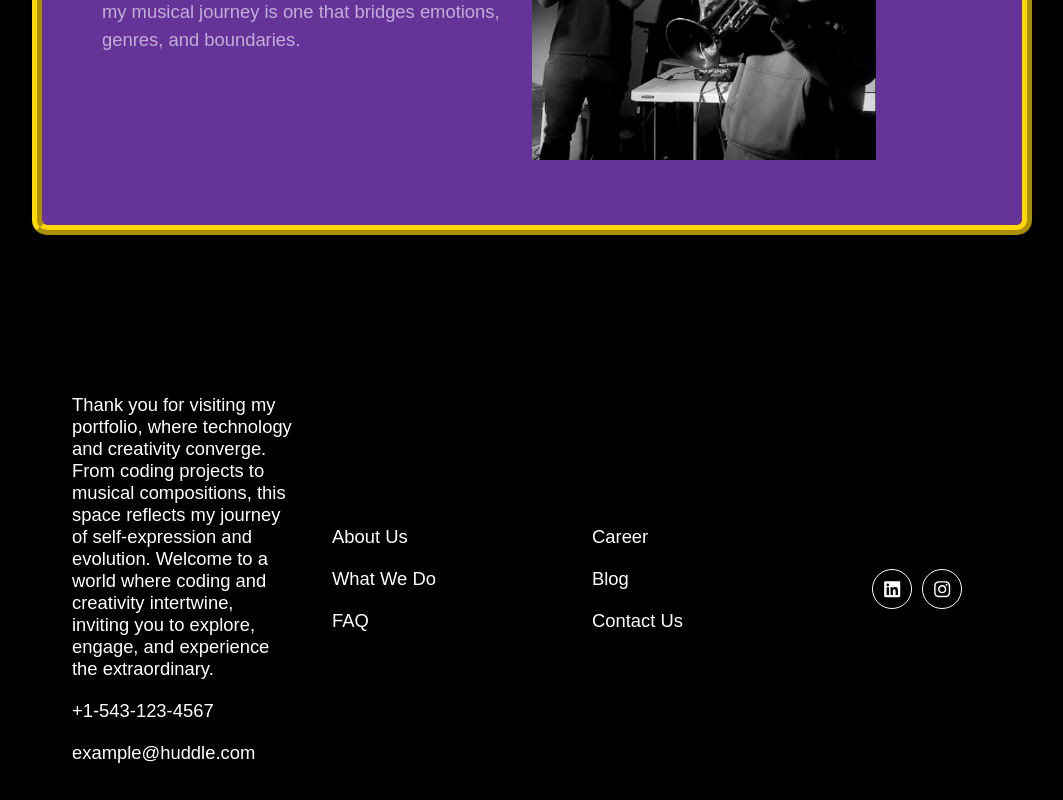
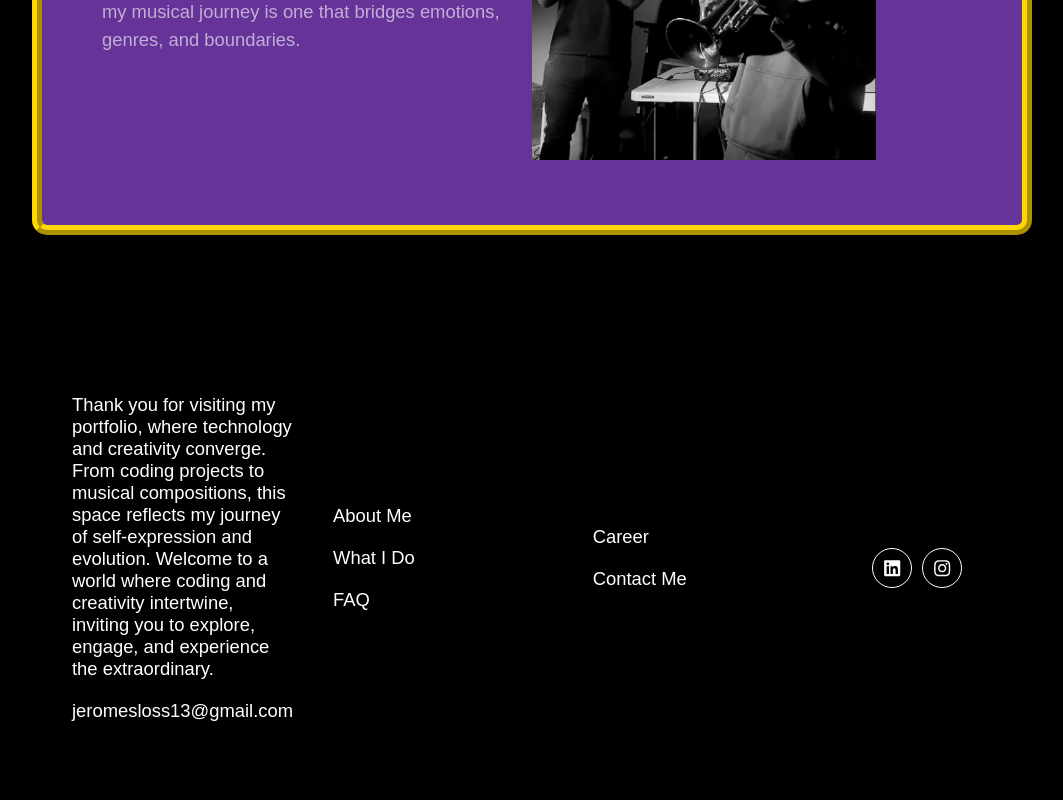
Before and after one commit to JeromeSax/Jeromes_portfolio_1, a React (Create React App) app: page / in a window 1280 px wide. Shown: the part 2910-3710 px from the top of the page, without its empty margins (108-1171 px from the left). Built offline with nearby package versions, Linux system fonts and the light colour scheme.

Commit message:
footer edited

```diff
--- a/src/components/Footer.js
+++ b/src/components/Footer.js
@@ -16,19 +16,17 @@ export default function Footer() {
                         From coding projects to musical compositions, this space reflects my journey of self-expression and evolution.
                         Welcome to a world where coding and creativity intertwine, inviting you to explore, engage, and experience the extraordinary.
                         </li>
-                        <li>+1-543-123-4567</li>
-                        <li>example@huddle.com</li>
+                        <li>jeromesloss13@gmail.com</li>
                     </ul>
                     <ul>
-                        <li>About Us</li>
-                        <li>What We Do</li>
+                        <li>About Me</li>
+                        <li>What I Do</li>
                         <li>FAQ</li>
                     </ul>
 
                     <ul>
                         <li>Career</li>
-                        <li>Blog</li>
-                        <li>Contact Us</li>
+                        <li>Contact Me</li>
                     </ul>
 
                     <SocialIcons />
```
